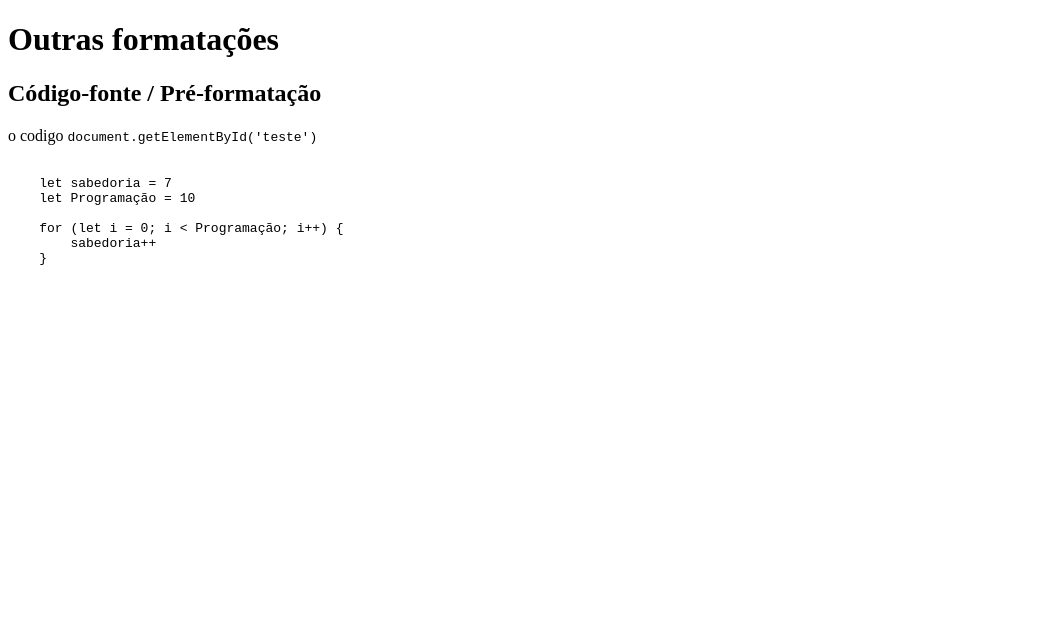
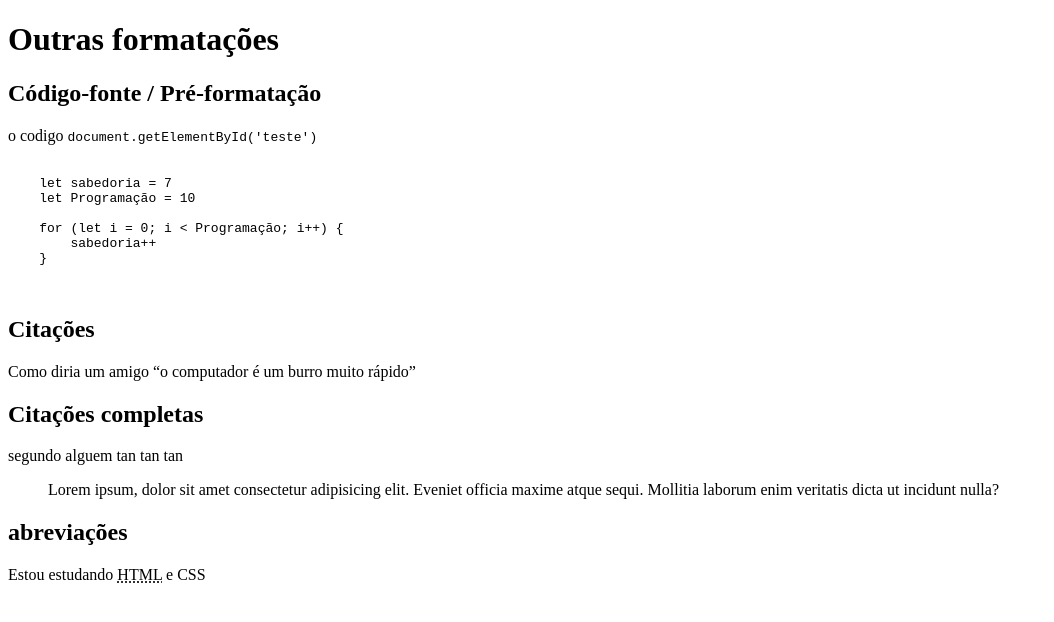
Before and after one commit to kikeeufalo/CursoEmVideo, a plain HTML site: page ex009/index.html in a window 1280 px wide. Shown: the whole page, without its empty margins (0-1054 px from the left). Drawn offline with Linux system fonts and the light colour scheme.

Commit message:
Update index.html

```diff
--- a/ex009/index.html
+++ b/ex009/index.html
@@ -19,5 +19,14 @@
     }
         </code>
     </pre>
+    <h2>Citações</h2>
+    <p>Como diria um amigo <q>o computador é um burro muito rápido</q></p>
+    <h2>Citações completas</h2>
+    <p>segundo alguem tan tan tan</p>
+    <blockquote cite="link do site citado">
+        Lorem ipsum, dolor sit amet consectetur adipisicing elit. Eveniet officia maxime atque sequi. Mollitia laborum enim veritatis dicta ut incidunt nulla?
+    </blockquote>
+    <h2>abreviações</h2>
+    <p>Estou estudando <abbr title="hyper text markup language">HTML</abbr> e CSS</p>
 </body>
 </html>
```
